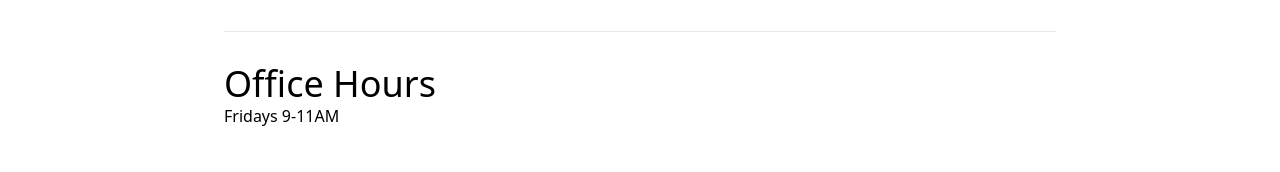
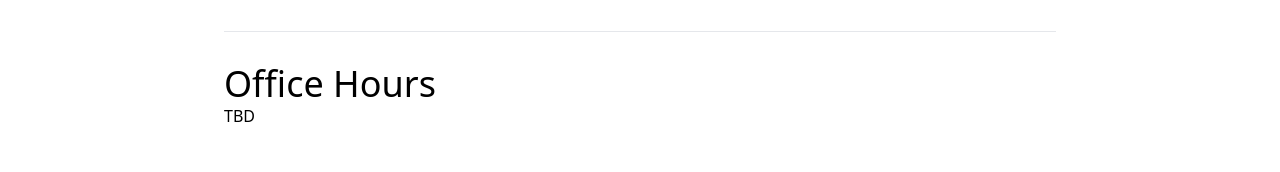
Before and after one commit to kshannon-ucsd/dsc180ab-sepsis, a Jekyll site: the page built from index.html, in a window 1280 px wide. Shown: the part 1301-1473 px from the top of the page. Built offline with Jekyll 4.4.1, drawn with Linux system fonts in a browser that asks for light colours; nearby versions of some CDN libraries.

Commit message:
fix base url 404 issue and add variables

```diff
--- a/index.html
+++ b/index.html
@@ -22,9 +25,9 @@
 
         <header>
           <h1 class="text-5xl font-bold pb-4">Sepsis - Using Clinical Healthcare Data Science to Identify and Combat an Infectious Killer</h1>
-          <p class="text-xl">Data science capstone domain (DSC 180AB A05)</p>
+          <p class="text-xl">Data science capstone domain (DSC 180AB {{ site.data.variables.section }})</p>
 
-          <p class="text-xl">Fall & Winter 2023 - <a href="https://www.kmshannon.com/" class="text-blue-600 hover:text-blue-900 hover:underline">Prof. Kyle Shannon</a></p>
+          <p class="text-xl">Fall & Winter {{ site.data.variables.year }} - <a href="https://www.kmshannon.com/" class="text-blue-600 hover:text-blue-900 hover:underline">Prof. Kyle Shannon</a></p>
         </header>
 
 
@@ -49,7 +52,7 @@
               <tr>
                 <td class="px-6 py-2 whitespace-nowrap">1</td>
                 <td class="px-6 py-2 whitespace-nowrap">
-                  <a href="/pages/intro" class="text-indigo-600 hover:text-indigo-900">
+                  <a href="{{ site.baseurl }}/pages/intro" class="text-indigo-600 hover:text-indigo-900">
                     Start with a thorough reading of the paper. Understand the problem statement, methods used, and the results obtained. Also, start reading about the MIMIC-III dataset and understand its structure and the kind of data it contains.
                   </a>
                 </td>
@@ -134,7 +137,7 @@
 
         <h2 class="text-4xl">Office Hours</h2>
 
-        <p>Fridays 9-11AM</p>
+        <p>{{ site.data.variables.office_hours }}</p>
 
       </div>
     </div>
```
Also changed, not shown: other parts of index.html (+3 -0 lines), _data/variables.yml (added, +7 -0 lines).
